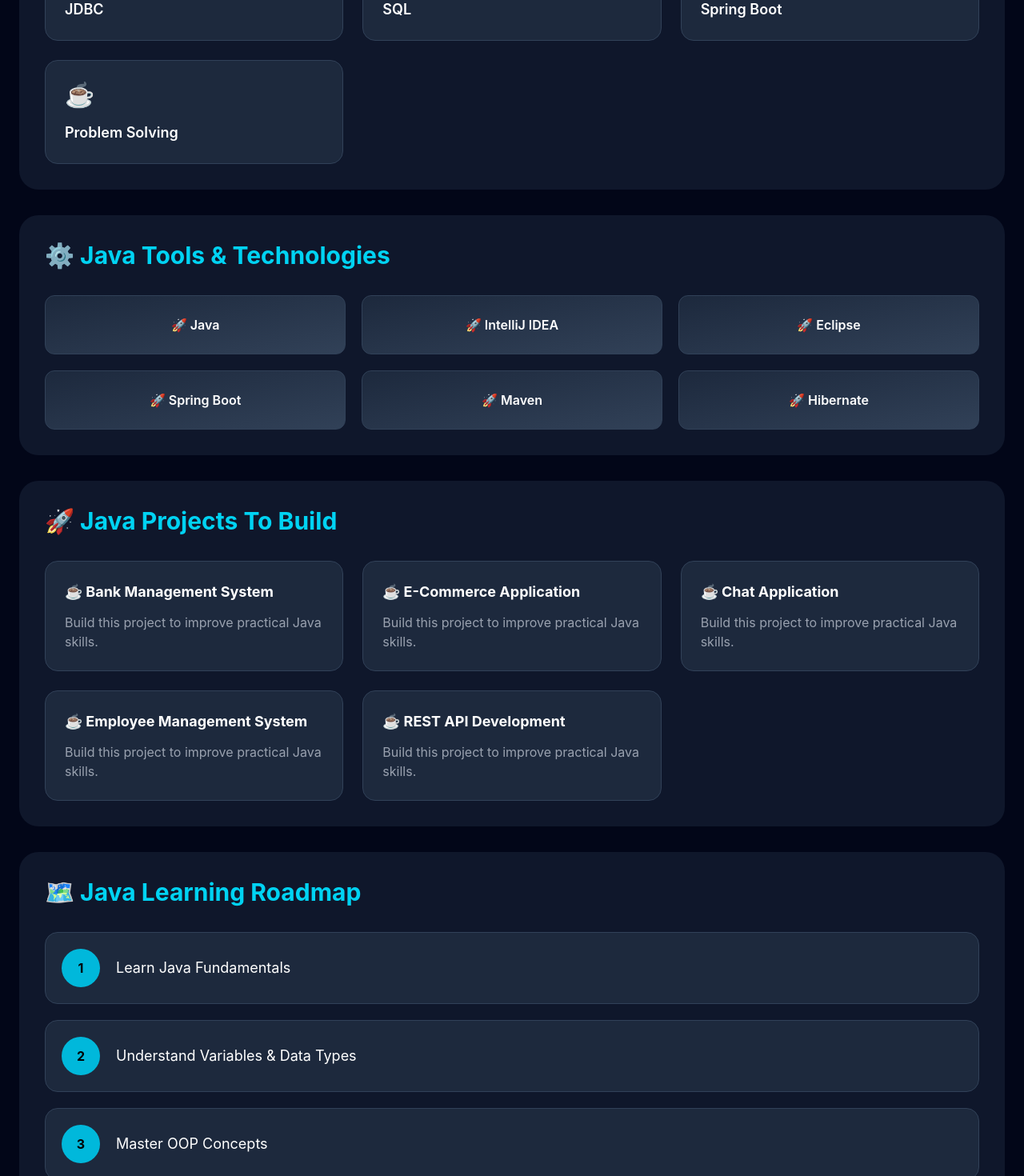
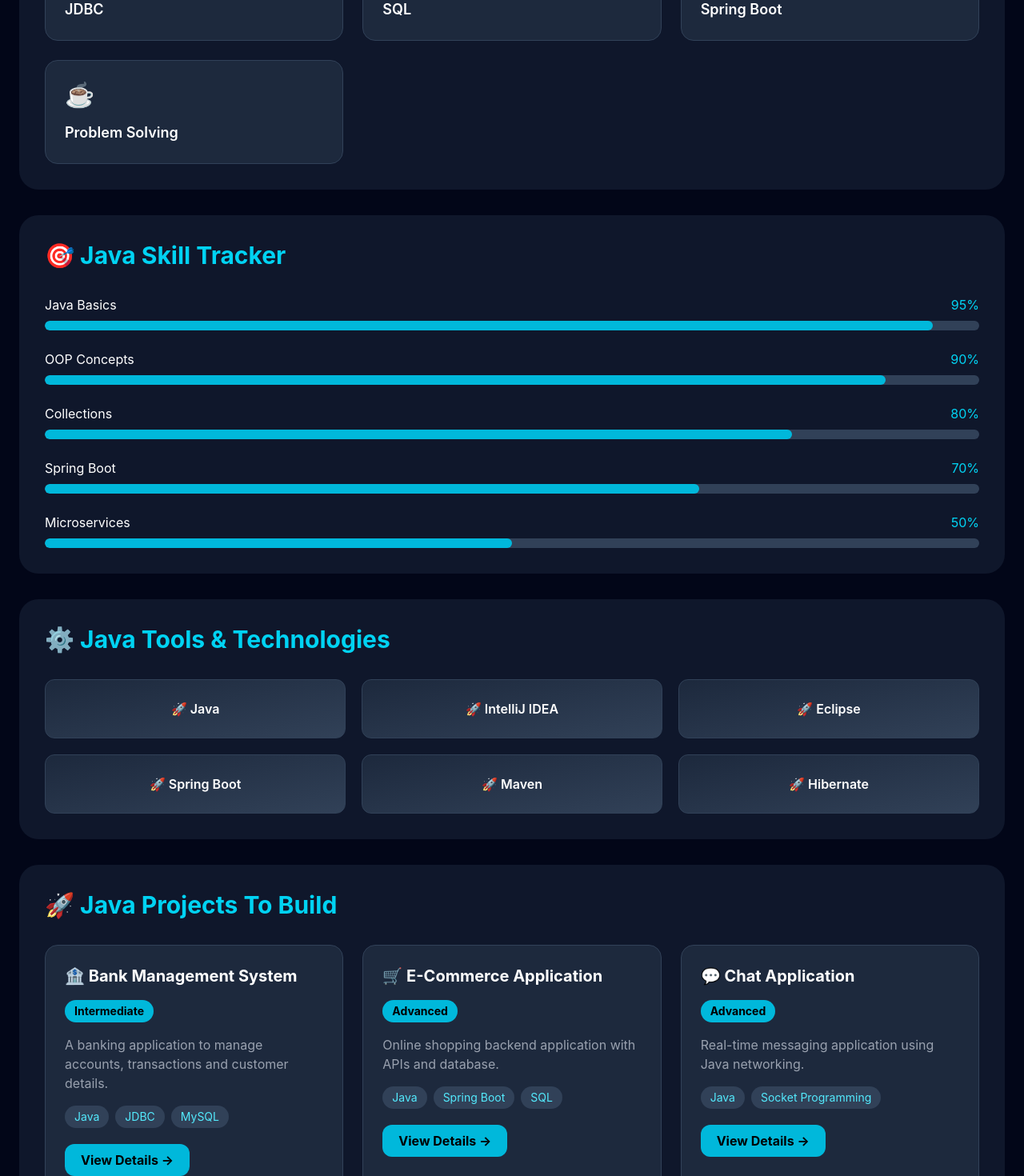
Before and after one commit to goggiharsha-oss/CodeCareer-AI, a React (Vite) app: page /java in a window 1280 px wide. Shown: the part 1330-2800 px from the top of the page at 80% size. Built offline with nearby package versions, Linux system fonts and the light colour scheme.

Commit message:
Enhanced Java career page with skill tracker interview and project features

```diff
--- a/src/pages/Java.jsx
+++ b/src/pages/Java.jsx
@@ -1,8 +1,35 @@
 import { Link } from "react-router-dom";
 import { motion } from "framer-motion";
+import { useState } from "react";
 
 function Java() {
+  const [selectedProject, setSelectedProject] = useState(null);
+const [activeQuestion,setActiveQuestion] = useState(null);
+const interviewQuestions = [
+  {
+    question:"What are the main features of Java?",
+    answer:"Java is object-oriented, platform independent, secure and supports multithreading.",
+    level:"Beginner"
+  },
 
+  {
+    question:"Difference between JDK, JRE and JVM?",
+    answer:"JVM runs Java programs, JRE provides runtime environment, JDK contains tools for development.",
+    level:"Beginner"
+  },
+
+  {
+    question:"What is OOP in Java?",
+    answer:"OOP is a programming approach based on classes and objects. Main concepts are inheritance, encapsulation, polymorphism and abstraction.",
+    level:"Intermediate"
+  },
+
+  {
+    question:"What is Spring Boot?",
+    answer:"Spring Boot is a Java framework used to create production-ready backend applications and APIs.",
+    level:"Advanced"
+  }
+];
 
   const skills = [
     "Java Basics",
@@ -55,13 +82,48 @@ function Java() {
 
 
  const projects = [
-    "Bank Management System",
-    "E-Commerce Application",
-    "Chat Application",
-    "Employee Management System",
-    "REST API Development",
+
+{
+  name:"Bank Management System",
+  icon:"🏦",
+  difficulty:"Intermediate",
+  tech:["Java","JDBC","MySQL"],
+  desc:"A banking application to manage accounts, transactions and customer details."
+},
+
+{
+  name:"E-Commerce Application",
+  icon:"🛒",
+  difficulty:"Advanced",
+  tech:["Java","Spring Boot","SQL"],
+  desc:"Online shopping backend application with APIs and database."
+},
+
+{
+  name:"Chat Application",
+  icon:"💬",
+  difficulty:"Advanced",
+  tech:["Java","Socket Programming"],
+  desc:"Real-time messaging application using Java networking."
+},
+
+{
+  name:"Employee Management System",
+  icon:"👨‍💼",
+  difficulty:"Beginner",
+  tech:["Java","JDBC"],
+  desc:"Application to manage employee records and information."
+},
+
+{
+  name:"REST API Development",
+  icon:"🚀",
+  difficulty:"Advanced",
+  tech:["Java","Spring Boot","REST"],
+  desc:"Build scalable backend APIs using Java frameworks."
+}
+
 ];
-
 
 
   const companies = [
@@ -436,7 +498,113 @@ function Java() {
         </motion.div>
 
 
+{/* SKILL TRACKER */}
 
+<motion.div
+
+  initial={{
+    opacity:0,
+    y:50
+  }}
+
+  whileInView={{
+    opacity:1,
+    y:0
+  }}
+
+  className="
+  bg-slate-900
+  rounded-3xl
+  p-8
+  mt-8
+  "
+
+>
+
+
+<h2 className="text-3xl font-bold text-cyan-400 mb-8">
+  🎯 Java Skill Tracker
+</h2>
+
+
+<div className="space-y-6">
+
+
+{
+[
+  ["Java Basics",95],
+  ["OOP Concepts",90],
+  ["Collections",80],
+  ["Spring Boot",70],
+  ["Microservices",50]
+
+].map((skill,index)=>(
+
+
+<div key={index}>
+
+
+<div className="flex justify-between mb-2">
+
+<span>
+{skill[0]}
+</span>
+
+<span className="text-cyan-400">
+{skill[1]}%
+</span>
+
+</div>
+
+
+<div className="
+w-full
+h-3
+bg-slate-700
+rounded-full
+overflow-hidden
+">
+
+
+<motion.div
+
+initial={{
+width:0
+}}
+
+whileInView={{
+width:`${skill[1]}%`
+}}
+
+transition={{
+duration:1,
+delay:index*0.2
+}}
+
+className="
+h-full
+bg-cyan-500
+rounded-full
+"
+
+/>
+
+
+</div>
+
+
+</div>
+
+
+))
+
+}
+
+
+</div>
+
+
+</motion.div>
 
 
 
@@ -554,7 +722,6 @@ function Java() {
 
           <div className="grid md:grid-cols-3 gap-6">
 
-
 {
 projects.map((project,index)=>(
 
@@ -564,8 +731,8 @@ function Java() {
 key={index}
 
 whileHover={{
-                    scale:1.08,
-                    y:-8
+  scale:1.05,
+  y:-10
 }}
 
 className="
@@ -574,19 +741,107 @@ function Java() {
 p-6
 border
 border-slate-700
+hover:border-cyan-400
+transition
 "
 
 >
 
 
-                  <h3 className="font-bold text-lg">
-                    ☕ {project}
+<h3 className="text-xl font-bold">
+
+{project.icon} {project.name}
+
 </h3>
 
 
-                  <p className="text-gray-400 mt-3">
-                    Build this project to improve practical Java skills.
+
+<span
+className="
+inline-block
+mt-4
+px-3
+py-1
+rounded-full
+bg-cyan-500
+text-black
+text-sm
+font-bold
+"
+>
+
+{project.difficulty}
+
+</span>
+
+
+
+<p className="text-gray-400 mt-4">
+
+{project.desc}
+
 </p>
+
+
+
+
+<div className="flex flex-wrap gap-2 mt-4">
+
+
+{
+project.tech.map((item,index)=>(
+
+
+<span
+
+key={index}
+
+className="
+px-3
+py-1
+rounded-full
+bg-slate-700
+text-cyan-300
+text-sm
+"
+
+>
+
+{item}
+
+</span>
+
+
+))
+}
+
+
+</div>
+
+
+
+
+
+<button
+
+onClick={()=>setSelectedProject(project)}
+
+className="
+mt-5
+px-5
+py-2
+rounded-xl
+bg-cyan-500
+text-black
+font-bold
+"
+
+>
+
+View Details →
+
+</button>
+
 
 
 </motion.div>
@@ -718,7 +973,177 @@ function Java() {
 
 
 
+{/* INTERVIEW SECTION */}
 
+
+<motion.div
+
+initial={{
+  opacity:0,
+  y:50
+}}
+
+whileInView={{
+  opacity:1,
+  y:0
+}}
+
+className="
+bg-slate-900
+rounded-3xl
+p-8
+mt-8
+"
+
+>
+
+
+<h2 className="text-3xl font-bold text-cyan-400 mb-8">
+🎤 Java Interview Preparation
+</h2>
+
+
+
+<div className="grid md:grid-cols-2 gap-6">
+
+
+{
+interviewQuestions.map((item,index)=>(
+
+
+<motion.div
+
+key={index}
+
+whileHover={{
+scale:1.05
+}}
+
+className="
+bg-slate-800
+rounded-2xl
+p-6
+border
+border-slate-700
+"
+
+>
+
+
+<div className="flex justify-between">
+
+
+<h3 className="font-bold">
+Question {index+1}
+</h3>
+
+
+<span className="
+bg-cyan-500
+text-black
+px-3
+py-1
+rounded-full
+text-sm
+">
+
+{item.level}
+
+</span>
+
+
+</div>
+
+
+
+<p className="mt-4 text-gray-300">
+
+{item.question}
+
+</p>
+
+
+
+
+<button
+
+onClick={()=>setActiveQuestion(
+activeQuestion===index ? null : index
+)}
+
+className="
+mt-5
+px-5
+py-2
+bg-cyan-500
+text-black
+rounded-xl
+font-bold
+"
+
+>
+
+{
+activeQuestion===index
+?
+"Hide Answer"
+:
+"Show Answer"
+}
+
+</button>
+
+
+
+
+{
+activeQuestion===index && (
+
+<motion.p
+
+initial={{
+opacity:0,
+y:-10
+}}
+
+animate={{
+opacity:1,
+y:0
+}}
+
+className="
+mt-5
+text-green-400
+bg-slate-950
+p-4
+rounded-xl
+"
+
+>
+
+💡 {item.answer}
+
+</motion.p>
+
+)
+
+}
+
+
+
+</motion.div>
+
+
+))
+
+}
+
+
+</div>
+
+
+
+</motion.div>
 
 
 
@@ -889,7 +1314,146 @@ function Java() {
 
 
 
+{/* PROJECT DETAILS POPUP */}
 
+
+{
+selectedProject && (
+
+
+<motion.div
+
+initial={{
+opacity:0
+}}
+
+animate={{
+opacity:1
+}}
+
+className="
+fixed
+inset-0
+bg-black/70
+flex
+items-center
+justify-center
+z-50
+"
+
+>
+
+
+<motion.div
+
+initial={{
+scale:0.7
+}}
+
+animate={{
+scale:1
+}}
+
+className="
+bg-slate-900
+rounded-3xl
+p-8
+max-w-lg
+w-full
+border
+border-cyan-400
+"
+
+>
+
+
+<h2 className="text-3xl font-bold text-cyan-400">
+
+{selectedProject.icon} {selectedProject.name}
+
+</h2>
+
+
+
+<p className="text-gray-300 mt-5">
+
+{selectedProject.desc}
+
+</p>
+
+
+
+<h3 className="mt-5 font-bold">
+Technologies:
+</h3>
+
+
+
+<div className="flex flex-wrap gap-3 mt-3">
+
+
+{
+selectedProject.tech.map((item,index)=>(
+
+
+<span
+
+key={index}
+
+className="
+px-3
+py-1
+bg-cyan-500/20
+text-cyan-300
+rounded-full
+"
+
+>
+
+{item}
+
+</span>
+
+
+))
+}
+
+
+</div>
+
+
+
+
+<button
+
+onClick={()=>setSelectedProject(null)}
+
+className="
+mt-6
+px-6
+py-2
+rounded-xl
+bg-cyan-500
+text-black
+font-bold
+"
+
+>
+
+Close
+
+</button>
+
+
+
+</motion.div>
+
+
+</motion.div>
+
+
+)
+}
 
 
 
```
Lines whose indentation alone changed are shown as unchanged.
